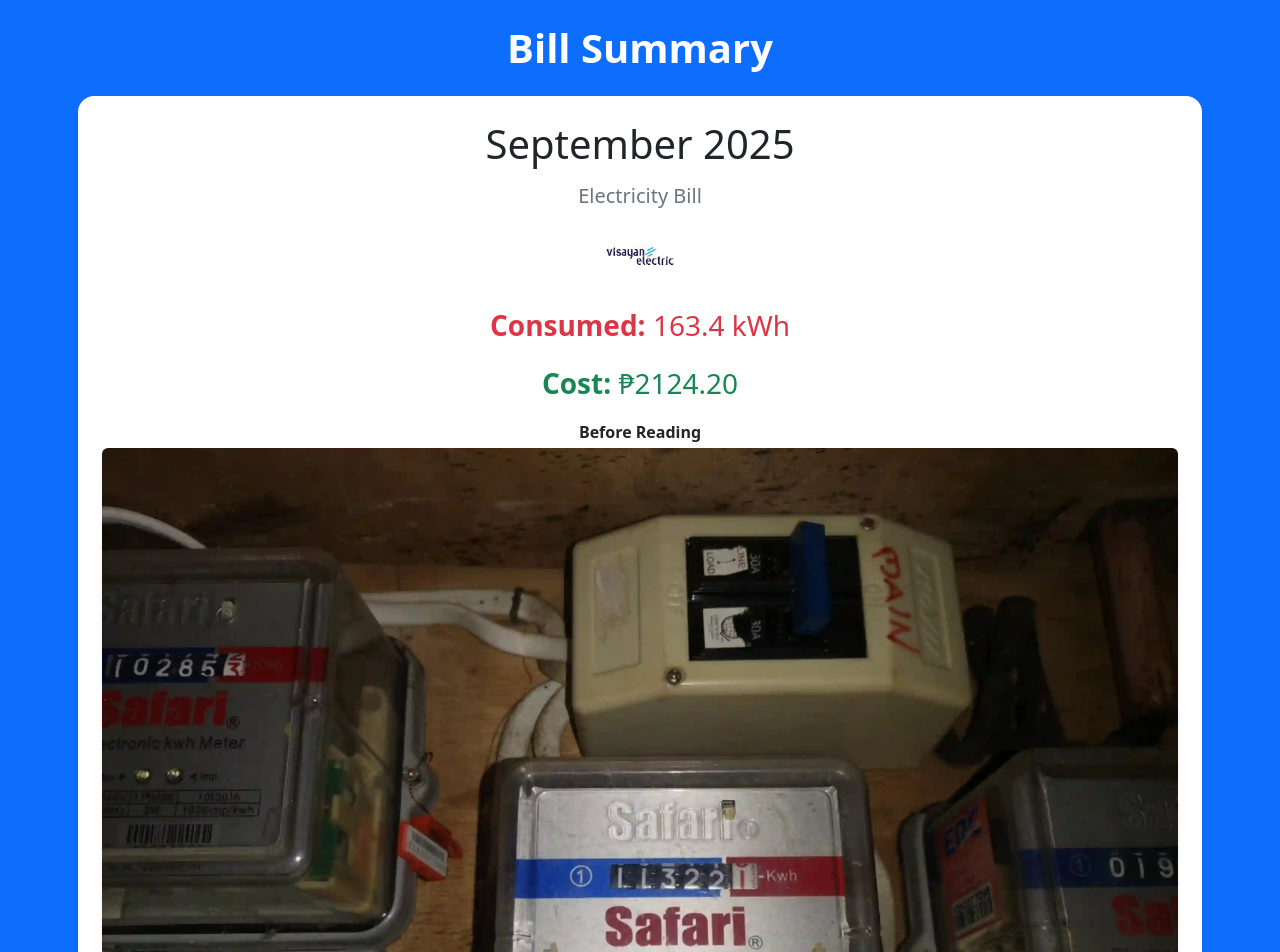
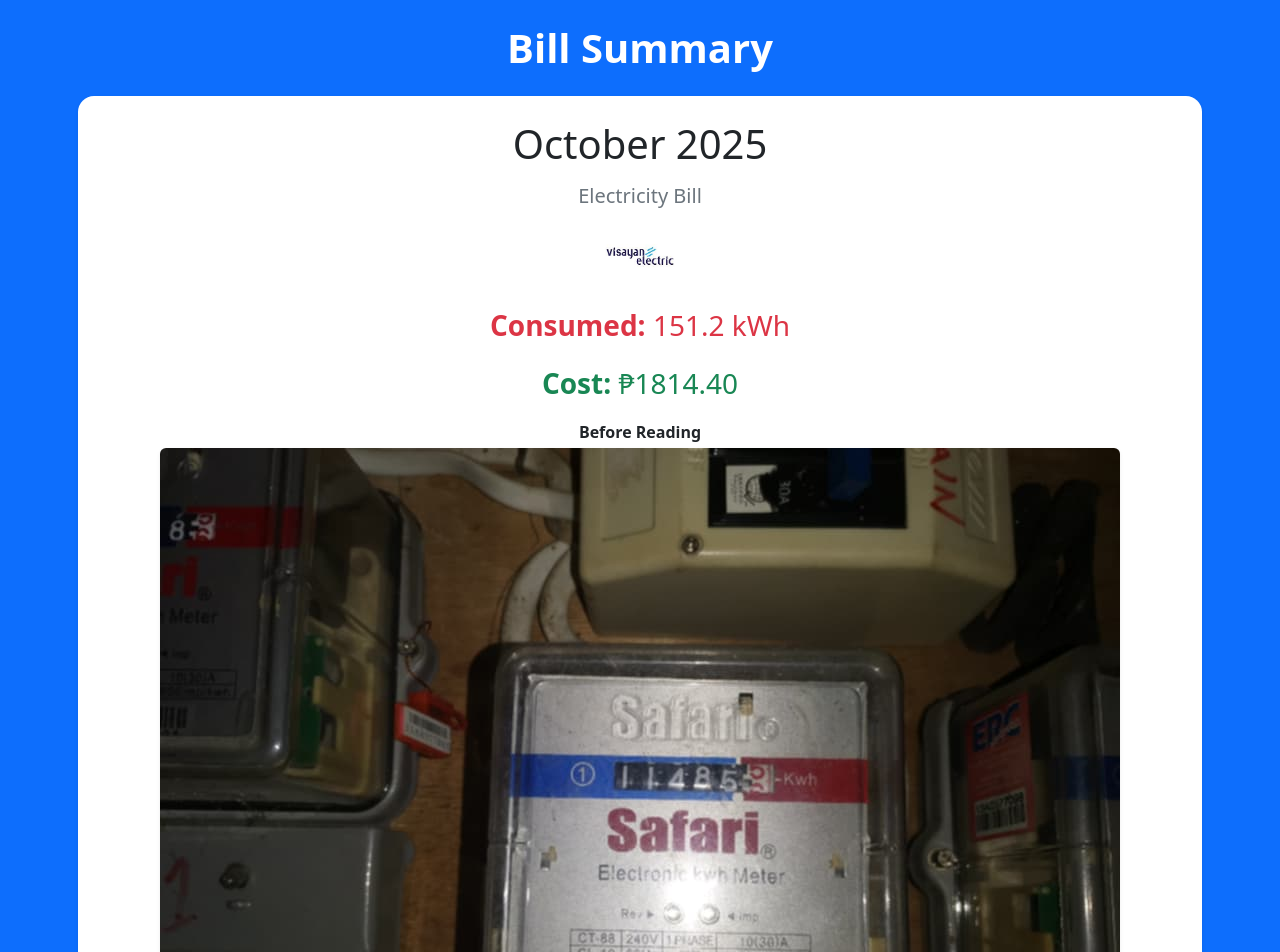
Before and after one commit to sulit2020/bill-app, a React (Vite) app: page / in a window 1280 px wide. Shown: the top 952 px of the page. Built offline with nearby package versions, Linux system fonts and the light colour scheme.

Commit message:
added october

```diff
--- a/src/components/BillApp.jsx
+++ b/src/components/BillApp.jsx
@@ -43,11 +43,18 @@
     //   water: { cuM: 8, rate: 22.6, beforeImg: "/after-water-july.jpg", afterImg: "/after-water-august.webp" },
     //   internet: { cost: 350}
     // },
-      {
-      month: "September",
+    //   {
+    //   month: "September",
+    //   year: 2025,
+    //   electricity: { kwh: 163.4, rate: 13, beforeImg: "/after-electric-august.webp", afterImg: "/after-electric-september.jpg" },
+    //   water: { cuM: 8.5, rate: 24.1, beforeImg: "/after-water-august.webp", afterImg: "/after-water-september.jpg" },
+    //   internet: { cost: 350}
+    // },
+    {
+      month: "October",
       year: 2025,
-      electricity: { kwh: 163.4, rate: 13, beforeImg: "/after-electric-august.webp", afterImg: "/after-electric-september.jpg" },
-      water: { cuM: 8.5, rate: 24.1, beforeImg: "/after-water-august.webp", afterImg: "/after-water-september.jpg" },
+      electricity: { kwh: 151.2, rate: 12, beforeImg: "/after-electric-september.jpg", afterImg: "/after-electric-october.jpg" },
+      water: { cuM: 7.5, rate: 26.85, beforeImg: "/after-water-september.jpg", afterImg: "/after-water-october.jpg" },
       internet: { cost: 350}
     },
 
```
Also changed, not shown: public/after-electric-october.jpg (added), public/after-water-october.jpg (added).
